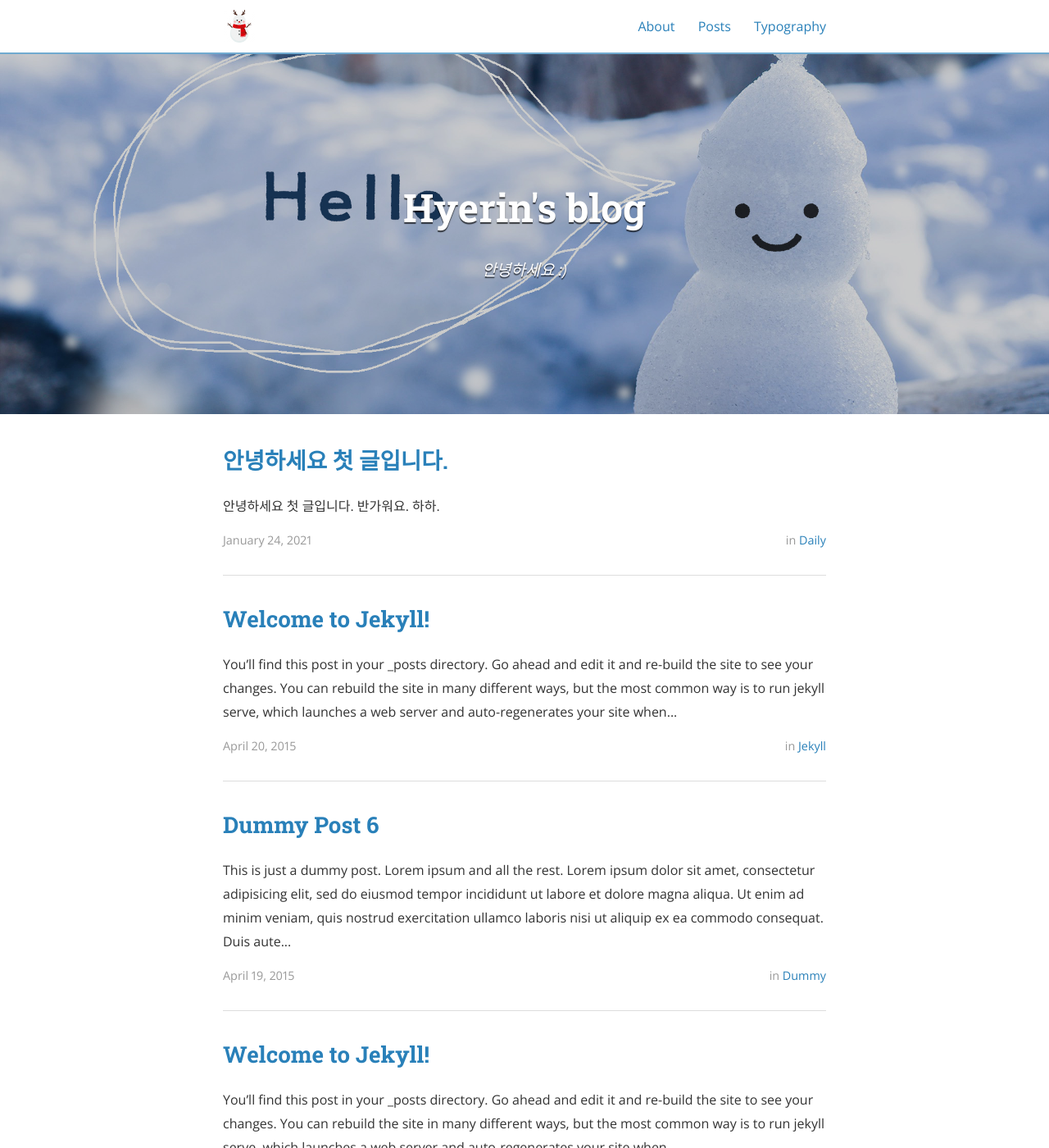
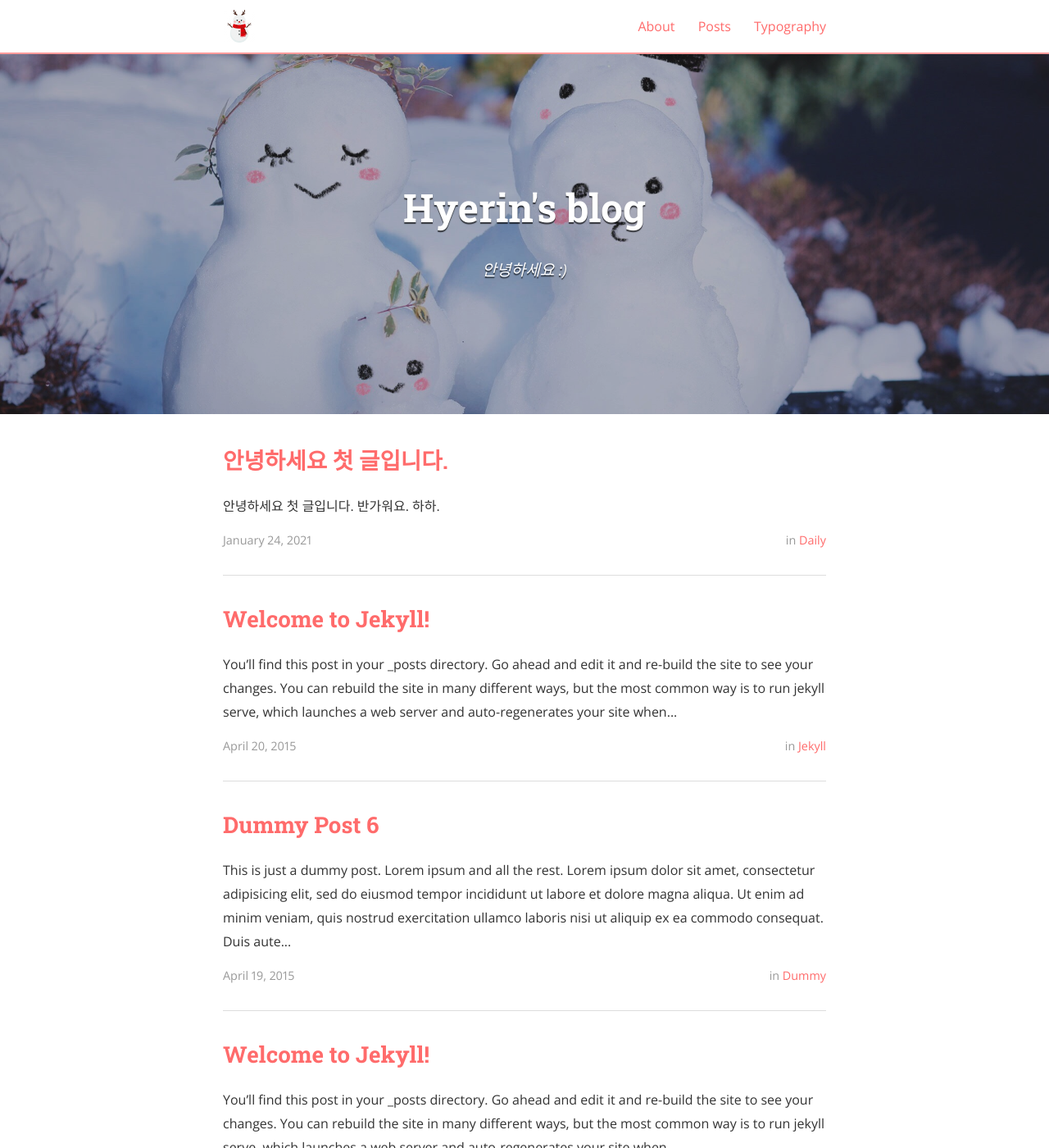
Before and after one commit to yuhyerin/yuhyerin.github.io, a Jekyll site: the page built from index.html, in a window 1280 px wide and 1400 px high. Shown: the whole window at 82% size. Built offline with Jekyll 4.4.1, drawn with Linux system fonts in a browser that asks for light colours; nearby versions of some CDN libraries; the list of posts is cut into pages by our own code.

Commit message:
change color, background img

```diff
--- a/_config.yml
+++ b/_config.yml
@@ -20,7 +20,7 @@ description: >
 # root of your server.
 baseurl: "" # the subpath of your site, e.g. /blog/
 url: "" # the base hostname & protocol for your site
-cover: "/assets/header_image.jpg"
+cover: "/assets/snow-wallpaper.jpg"
 logo: "/assets/logo.png"
 
 # Build settings
--- a/_sass/base/_variables.scss
+++ b/_sass/base/_variables.scss
@@ -36,11 +36,12 @@ $red:	#c0392b;				// Pomegranate
 $gray: #7f8c8d;				// Asbestos
 // Even more colors
 $bc-red: #bc0000;
+$pastel-red: #ff6b6b;
 
 // Font Colors
 $base-background-color: #fff;
 $base-font-color: $dark-gray;
-$action-color: $blue;
+$action-color: $pastel-red;
 $highlight-color: tint($action-color, 33%);
 
 // Border
```
Also changed, not shown: assets/snow-wallpaper.jpg (added), 12 other files.
